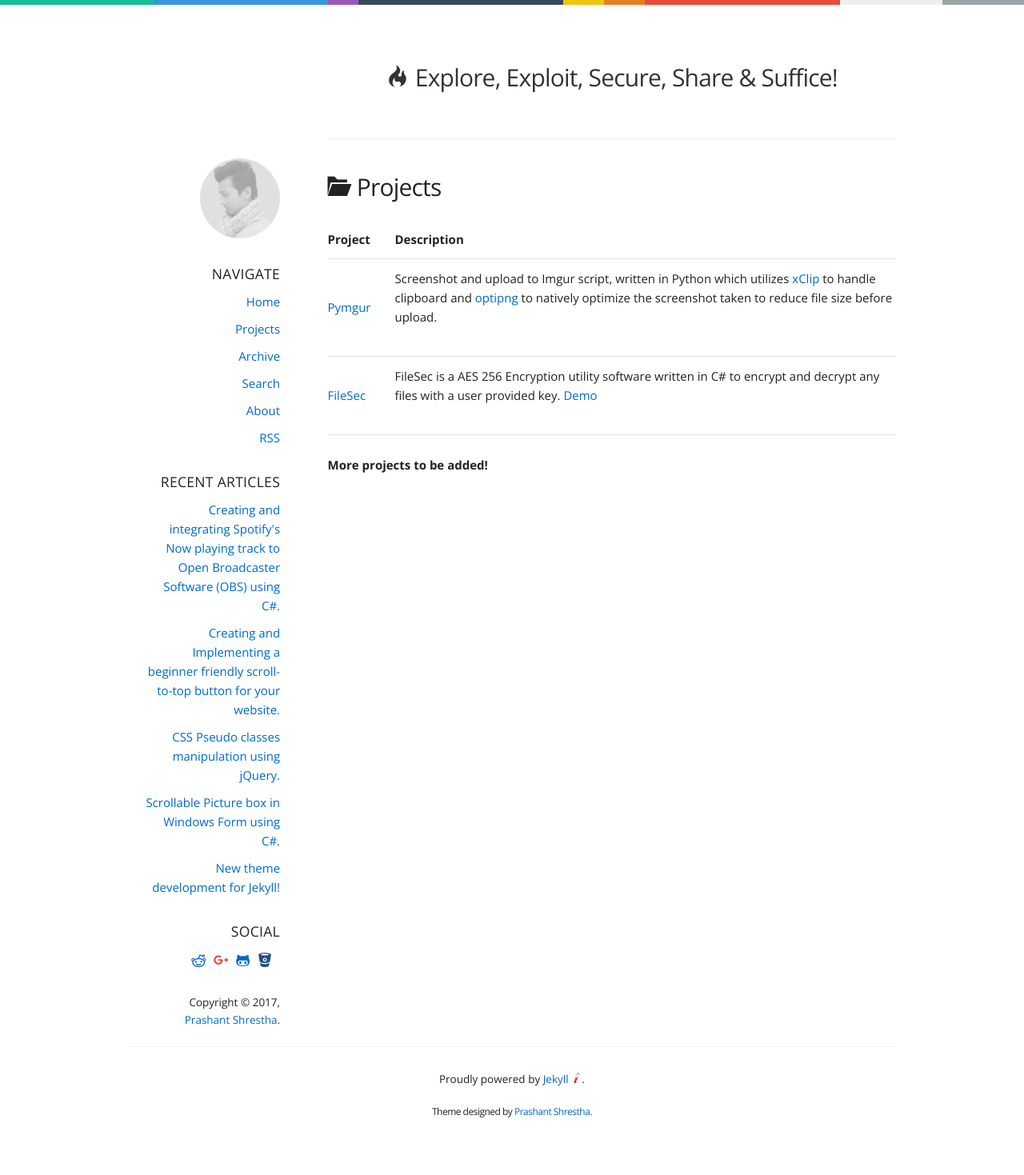
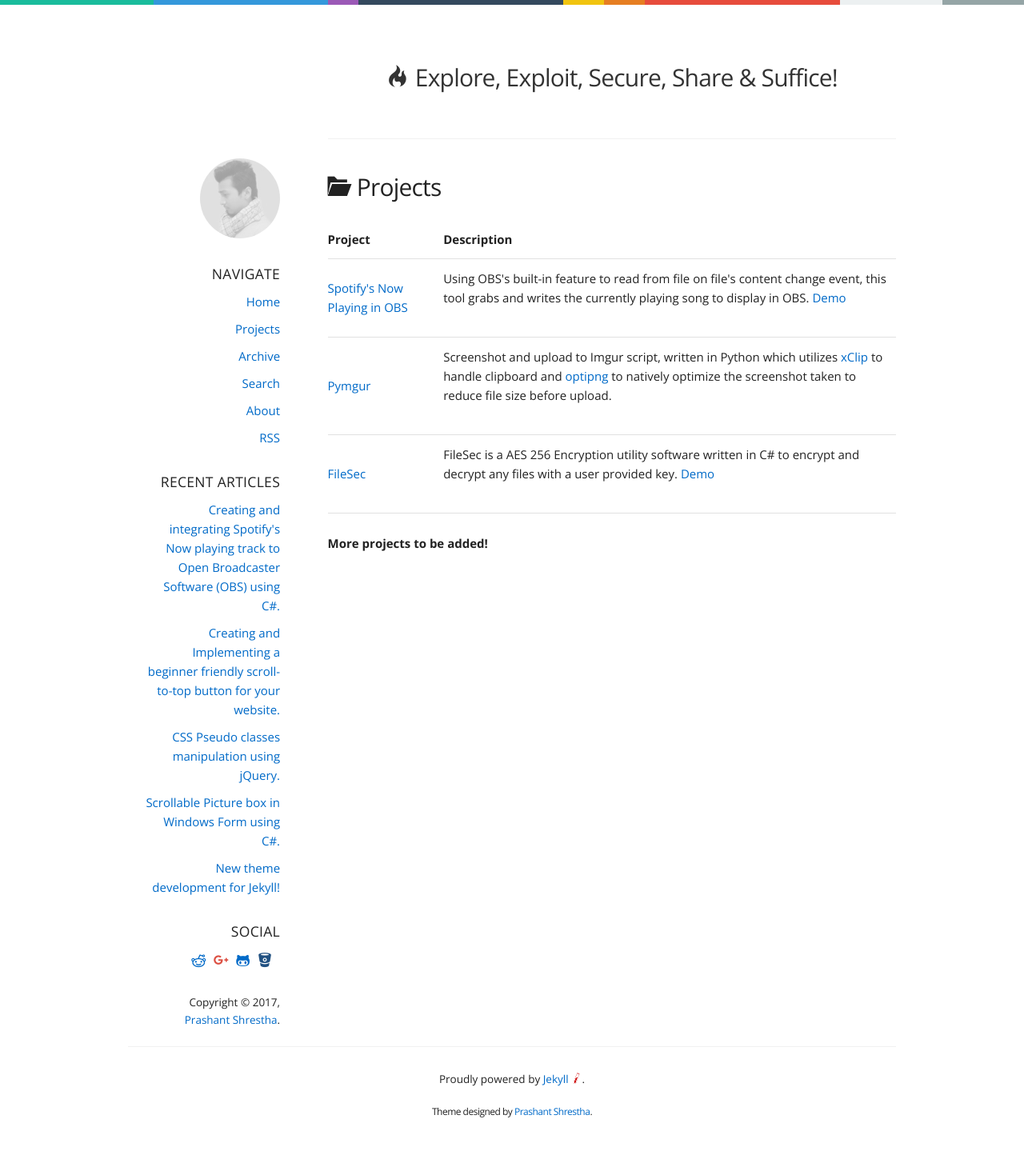
Before and after one commit to intern0t/personal-blog, a Jekyll site: the page built from projects.md, in a window 1280 px wide. Shown: the whole page at 80% size. Built offline with Jekyll 4.4.1, drawn with Linux system fonts in a browser that asks for light colours; some web fonts are replaced.

Commit message:
Added new project entry.

```diff
--- a/projects.md
+++ b/projects.md
@@ -14,6 +14,13 @@ permalink: /projects/
         </tr>
     </thead>
     <tbody>
+        <tr>
+            <td><a href="https://prashant.me/development/2017/10/23/creating-and-integrating-spotify-now-playing-to-open-broadcaster-software.html">Spotify's Now Playing in OBS</a></td>
+            <td>
+                <p>Using OBS's built-in feature to read from file on file's content change event, this tool grabs and writes the currently playing song to display in OBS. <a href="https://i.imgur.com/EWK7fxU.gif" data-rel="lightcase">Demo</a>
+                </p>
+            </td>
+        </tr>
         <tr>
             <td><a href="https://prashant.me/development/2017/05/19/pymgur-screenshot-and-imgur-upload-script-written-in-python.html">Pymgur</a></td>
             <td>
```
